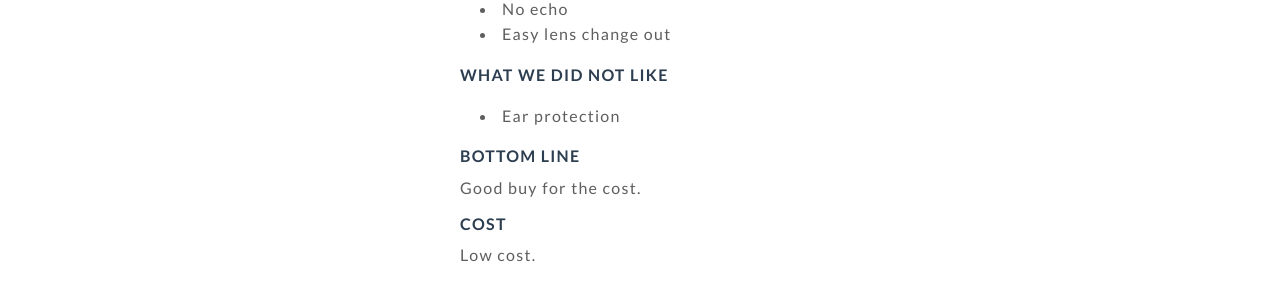
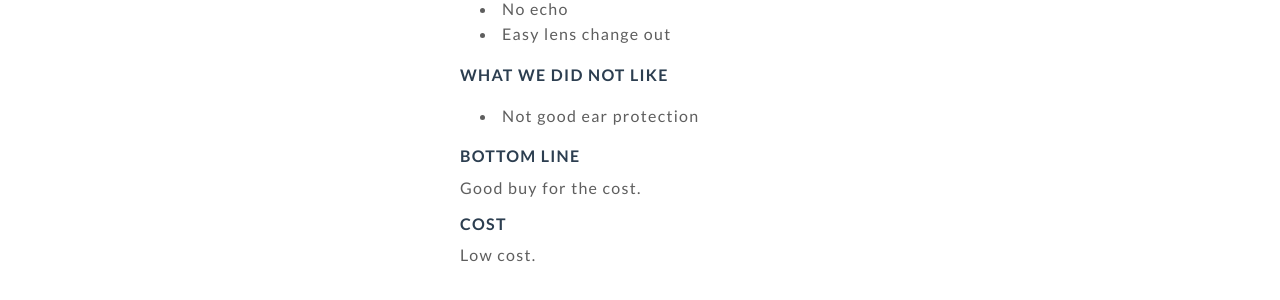
Before and after one commit to lampapps/paintballreview, a Jekyll site: the page built from _posts/2018-12-30-jt-proflex-mask.md, in a window 1280 px wide and 900 px high, scrolled down 1225 px. Shown: the part 154-454 px from the top of the window. Built offline with Jekyll 4.4.1, drawn with Linux system fonts in a browser that asks for light colours; nearby versions of some CDN libraries.

Commit message:
Update 2018-12-30-jt-proflex-mask.md

```diff
--- a/_posts/2018-12-30-jt-proflex-mask.md
+++ b/_posts/2018-12-30-jt-proflex-mask.md
@@ -18,7 +18,7 @@ If you want the most breathable mask on the market then the JT Proflex is for yo
 
 ##### What we did not like
 
-* Ear protection
+* Not good ear protection
 
 ##### Bottom Line
 
```
